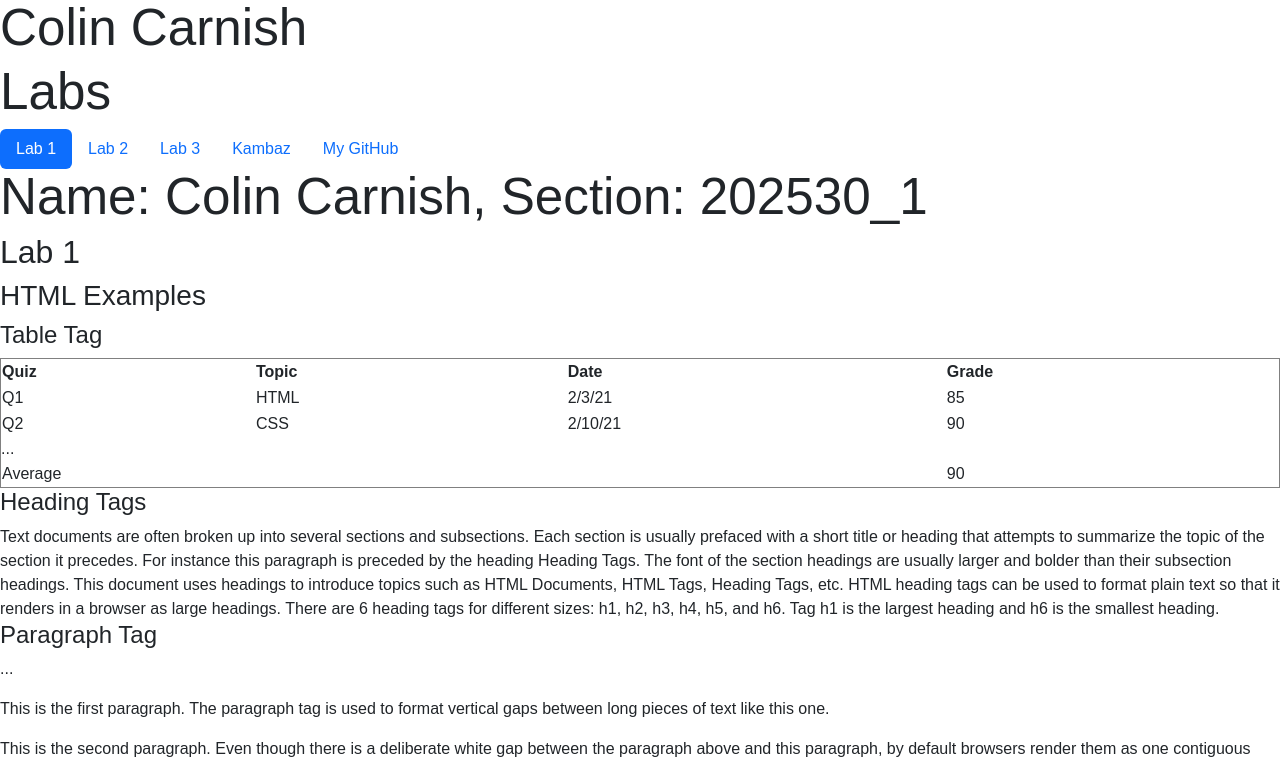
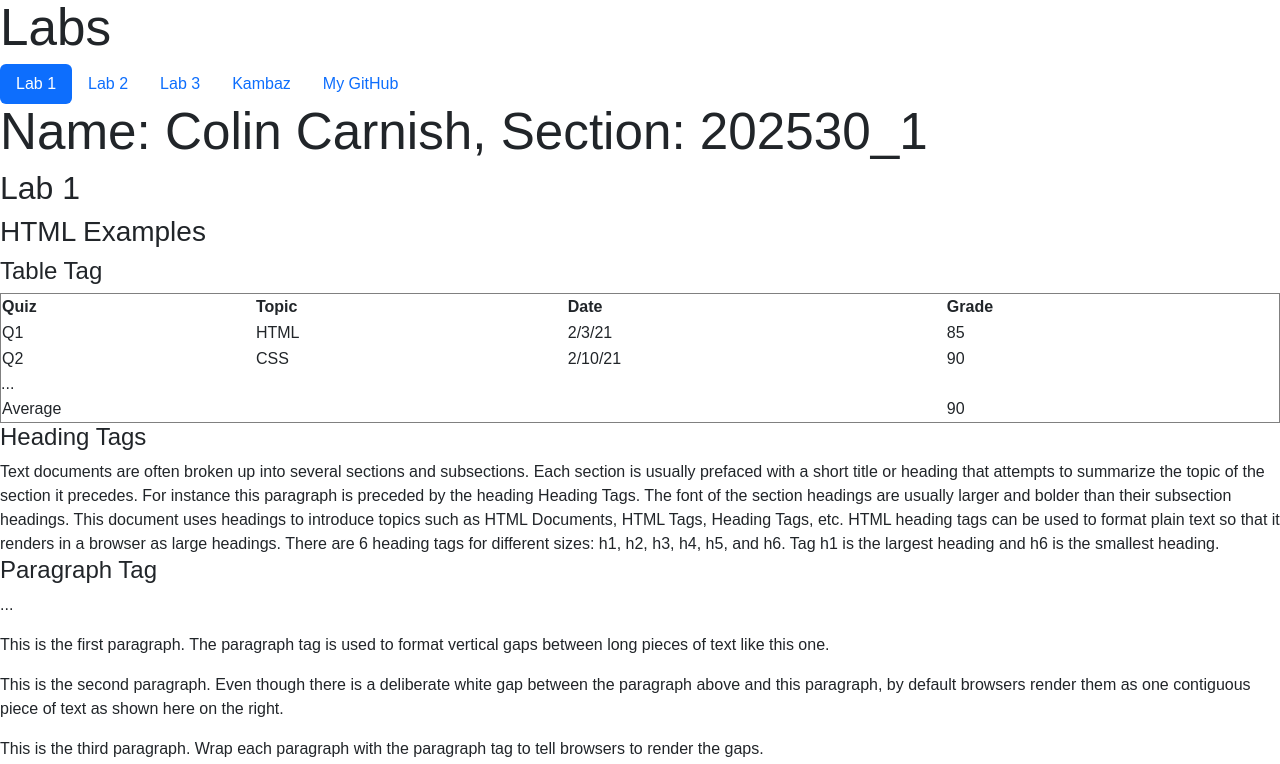
Before and after one commit to ColinCarnish/kambaz-react-web-app, a React (Vite) app: page /#/Labs/Lab1 in a window 1280 px wide. Shown: the top 764 px of the page. Built offline with nearby package versions, Linux system fonts and the light colour scheme; the HTML template or start-up script is replaced by a standard one.

Commit message:
Update index.tsx

```diff
--- a/src/Labs/index.tsx
+++ b/src/Labs/index.tsx
@@ -7,14 +7,13 @@ import Lab3 from "./Lab3";
 export default function Labs() {
   return (
     <div id="wd-labs">
-      <h1>Colin Carnish</h1>
       <h1>Labs</h1>
       <TOC />
       <Routes>
         <Route path="/" element={<Navigate to="Lab1" />} />
         <Route path="Lab1" element={<Lab1 />} />
         <Route path="Lab2/*" element={<Lab2 />} />
-        <Route path="Lab3" element={<Lab3 />} />
+        <Route path="Lab3/*" element={<Lab3 />} />
       </Routes>
     </div>
 );}
```
